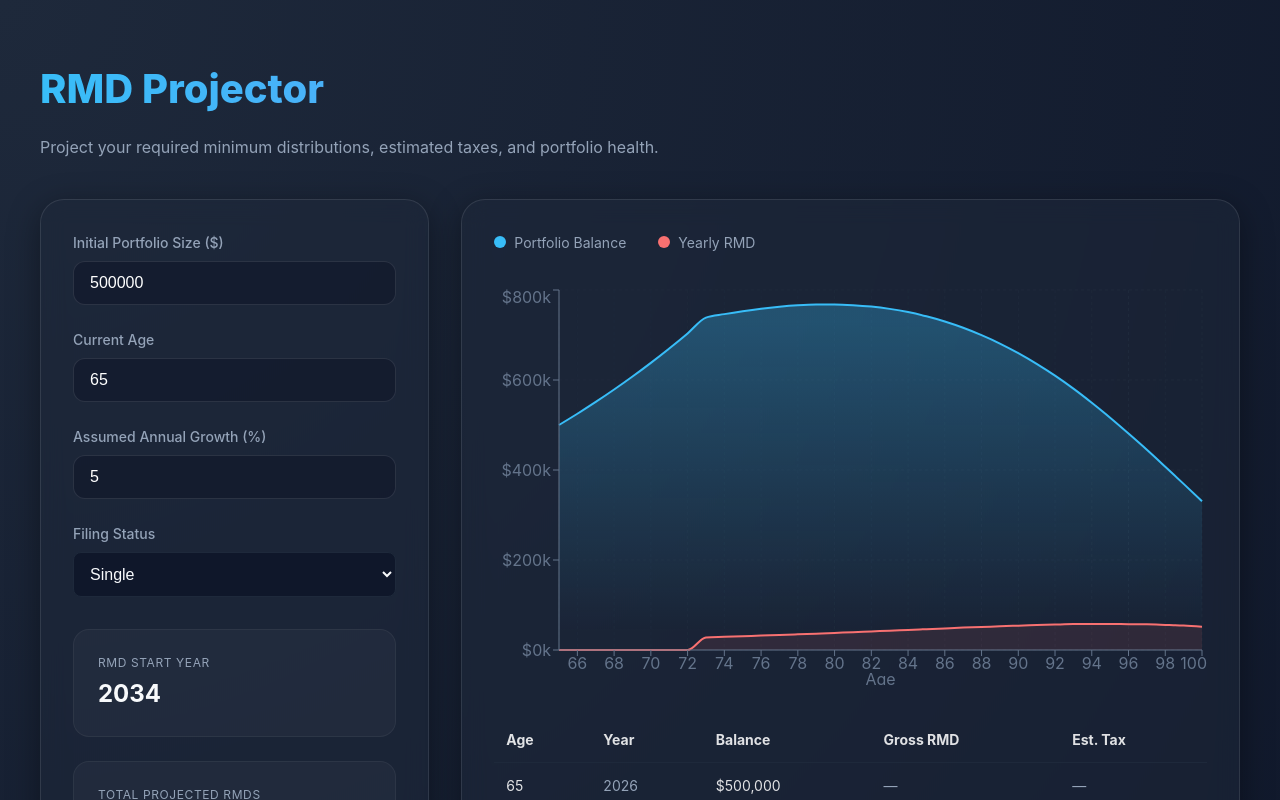
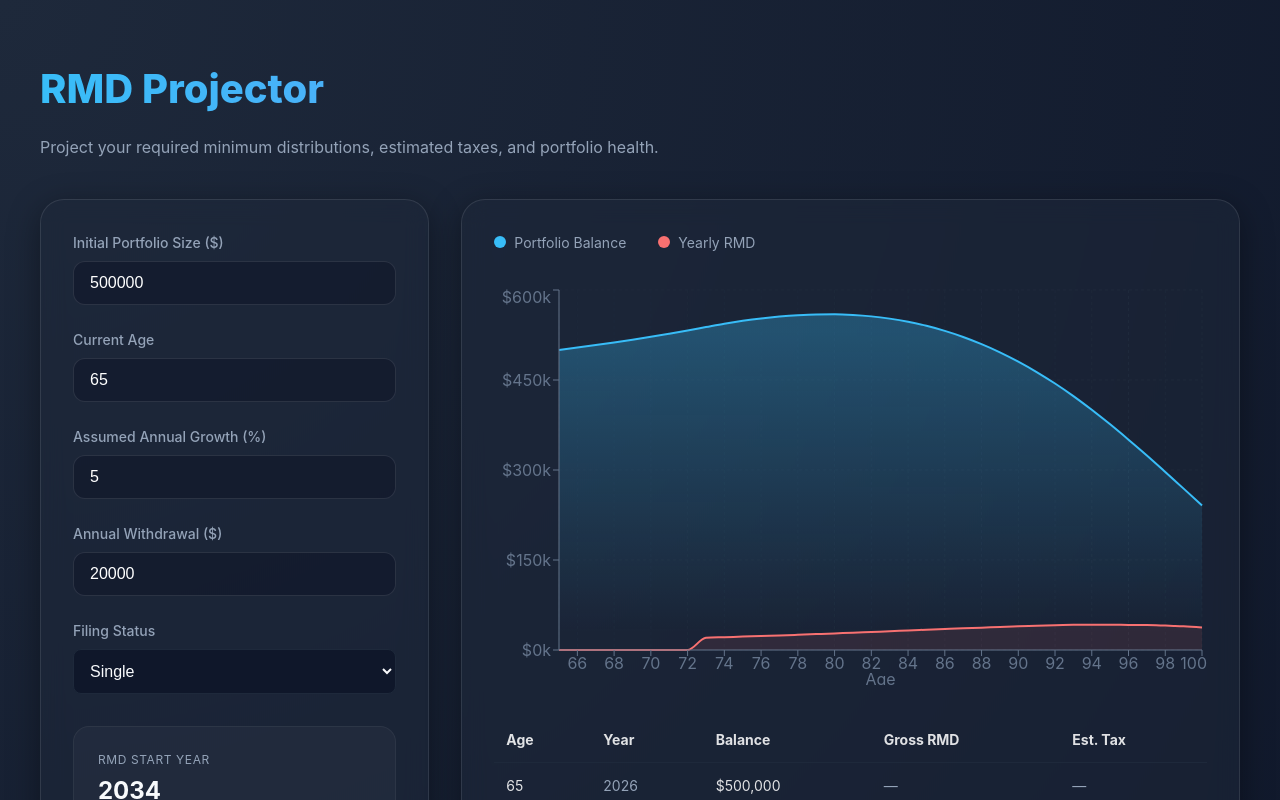
Before and after one commit to ecao310/rmd-projector, a React (Vite) app: page / in a window 1280 px wide. Shown: the top 800 px of the page. Built offline with nearby package versions, Linux system fonts and the light colour scheme.

Commit message:
feat: Introduce annual withdrawal input and integrate it into the projection calculation and table display.

```diff
--- a/src/App.tsx
+++ b/src/App.tsx
@@ -24,6 +24,7 @@ const App: React.FC = () => {
   const [portfolioSize, setPortfolioSize] = useState<number>(500000);
   const [currentAge, setCurrentAge] = useState<number>(65);
   const [growthRate, setGrowthRate] = useState<number>(5);
+  const [annualWithdrawal, setAnnualWithdrawal] = useState<number>(20000);
   const [filingStatus, setFilingStatus] = useState<FilingStatus>('single');
 
   const projection = useMemo(() => {
@@ -46,13 +47,15 @@ const App: React.FC = () => {
         netRmd: Math.round(netRmd),
       });
 
-      // Simple growth model: RMD is taken out, then growth is applied to the remainder
-      currentBalance = (currentBalance - rmd) * (1 + growthRate / 100);
+      // Simplified gross withdrawal: the greater of the user spending amount or RMD
+      const actualWithdrawal = Math.max(rmd, annualWithdrawal);
+      // Growth model: actual withdrawal is taken out, then growth is applied to the remainder
+      currentBalance = (currentBalance - actualWithdrawal) * (1 + growthRate / 100);
 
       if (currentBalance <= 0) break;
     }
     return data;
-  }, [portfolioSize, currentAge, growthRate, filingStatus]);
+  }, [portfolioSize, currentAge, growthRate, filingStatus, annualWithdrawal]);
 
   const totalRMD = projection.reduce((sum: number, d: ProjectionData) => sum + d.rmd, 0);
   const totalTax = projection.reduce((sum: number, d: ProjectionData) => sum + d.tax, 0);
@@ -97,6 +100,16 @@ const App: React.FC = () => {
               type="number"
               value={growthRate}
               onChange={(e) => setGrowthRate(Number(e.target.value))}
+            />
+          </div>
+
+          <div className="input-group">
+            <label htmlFor="withdrawal">Annual Withdrawal ($)</label>
+            <input
+              id="withdrawal"
+              type="number"
+              value={annualWithdrawal}
+              onChange={(e) => setAnnualWithdrawal(Number(e.target.value))}
             />
           </div>
 
@@ -208,7 +221,13 @@ const App: React.FC = () => {
               </thead>
               <tbody>
                 {projection.map((d: ProjectionData) => (
-                  <tr key={d.age} style={{ borderBottom: '1px solid #0f172a' }}>
+                  <tr
+                    key={d.age}
+                    style={{
+                      borderBottom: '1px solid #0f172a',
+                      backgroundColor: d.rmd > annualWithdrawal ? 'rgba(239, 68, 68, 0.1)' : 'transparent'
+                    }}
+                  >
                     <td style={{ padding: '0.75rem' }}>{d.age}</td>
                     <td style={{ padding: '0.75rem', color: '#94a3b8' }}>{d.year}</td>
                     <td style={{ padding: '0.75rem' }}>{formatCurrency(d.balance)}</td>
```
